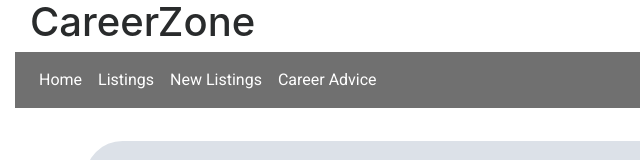
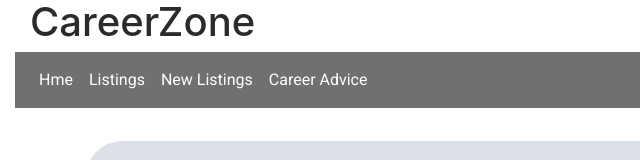
Before and after one commit to id000459/iand, a plain HTML site: page listings.html in a window 1280 px wide. Shown: the top 160 px of the page, 0-640 px from the left. Drawn offline with nearby package versions, Linux system fonts and the light colour scheme; a script that the page names is missing; some icons are missing; files whose address does not match are found by name.

Commit message:
listing changes
listing

```diff
--- a/listings.html
+++ b/listings.html
@@ -23,7 +23,7 @@
             </button>
             <div class="collapse navbar-collapse" id="navbarNavAltMarkup">
                 <div class="navbar-nav">
-                    <a class="nav-item nav-link active nav-font" href="#">Home <span class="sr-only">(current)</span></a>
+                    <a class="nav-item nav-link active nav-font" href="#">Hme <span class="sr-only">(current)</span></a>
                     <a class="nav-item nav-link nav-font" href="listings.html">Listings</a>
                     <a class="nav-item nav-link nav-font" href="newlistings.html">New Listings</a>
                     <a class="nav-item nav-link nav-font" href="#">Career Advice</a>
```
